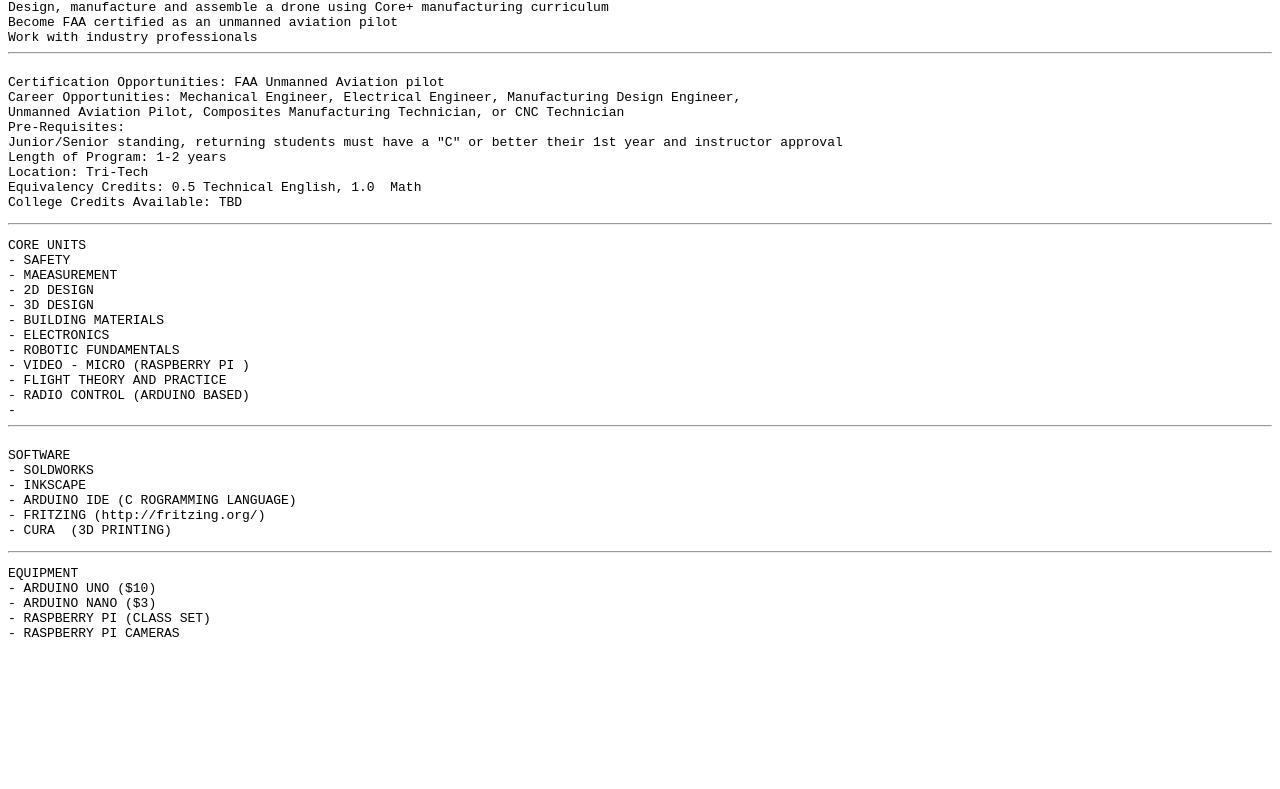
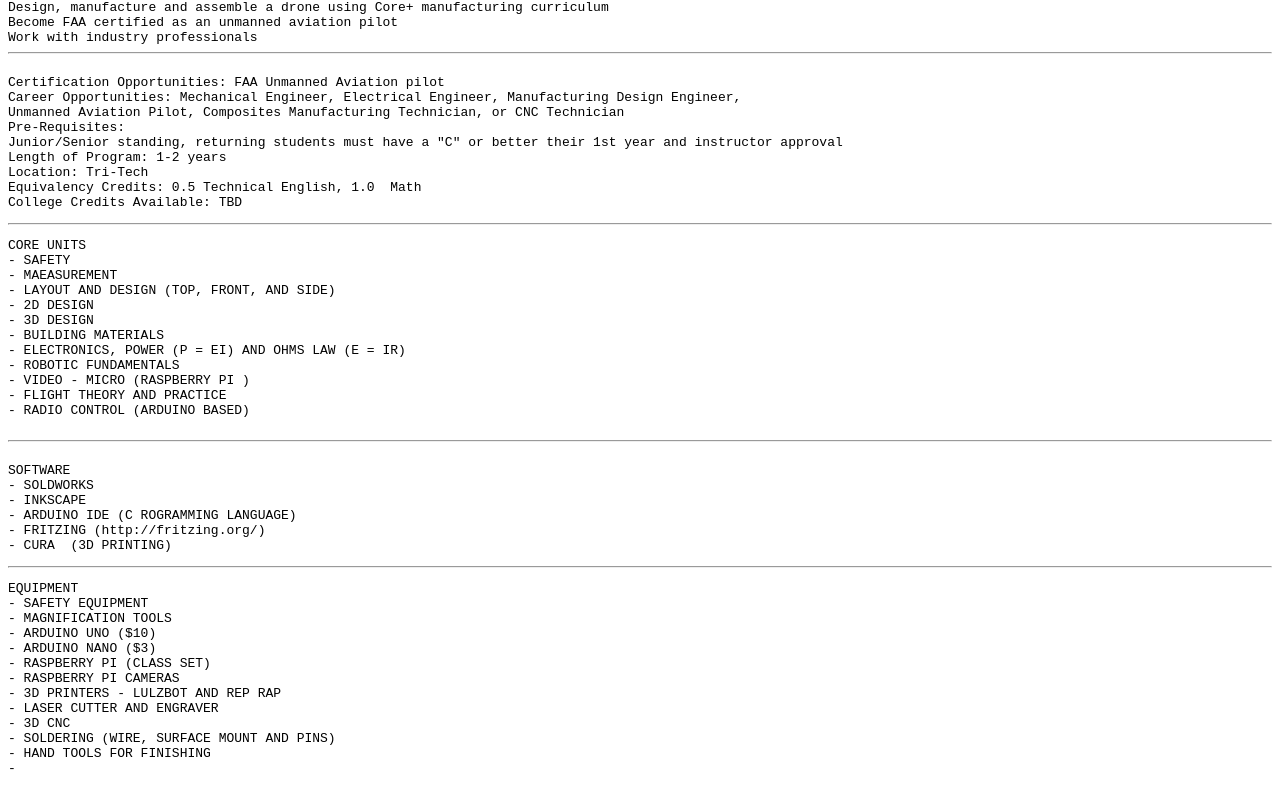
Before and after one commit to tritech-dma/tritech-dma, a plain HTML site: page index.html in a window 1280 px wide. Shown: the part 103-892 px from the top of the page. Before the commit the page ends 800 px from the top, so only its background shows below. Drawn offline with Linux system fonts and the light colour scheme.

Commit message:
Update index.html

```diff
--- a/index.html
+++ b/index.html
@@ -22,15 +22,16 @@ College Credits Available: TBD
 CORE UNITS
 - SAFETY
 - MAEASUREMENT
+- LAYOUT AND DESIGN (TOP, FRONT, AND SIDE)
 - 2D DESIGN
 - 3D DESIGN
 - BUILDING MATERIALS
-- ELECTRONICS
+- ELECTRONICS, POWER (P = EI) AND OHMS LAW (E = IR)
 - ROBOTIC FUNDAMENTALS
 - VIDEO - MICRO (RASPBERRY PI )
 - FLIGHT THEORY AND PRACTICE
 - RADIO CONTROL (ARDUINO BASED)
--
+
 <hr />
 SOFTWARE
 - SOLDWORKS
@@ -42,10 +43,16 @@ SOFTWARE
 <hr />
 <pre>
 EQUIPMENT
+- SAFETY EQUIPMENT
+- MAGNIFICATION TOOLS
 - ARDUINO UNO ($10)
 - ARDUINO NANO ($3)
 - RASPBERRY PI (CLASS SET)
 - RASPBERRY PI CAMERAS
-
-
+- 3D PRINTERS - LULZBOT AND REP RAP
+- LASER CUTTER AND ENGRAVER
+- 3D CNC
+- SOLDERING (WIRE, SURFACE MOUNT AND PINS)
+- HAND TOOLS FOR FINISHING
+-
 </pre>
```
